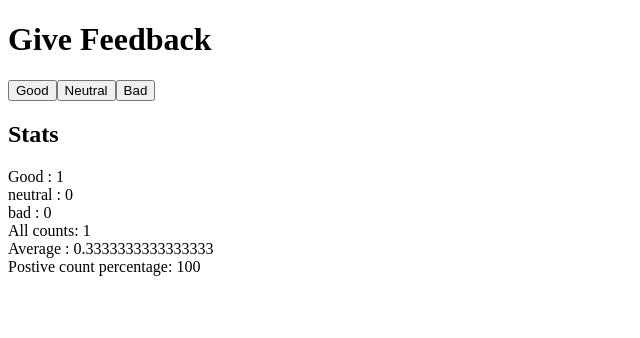
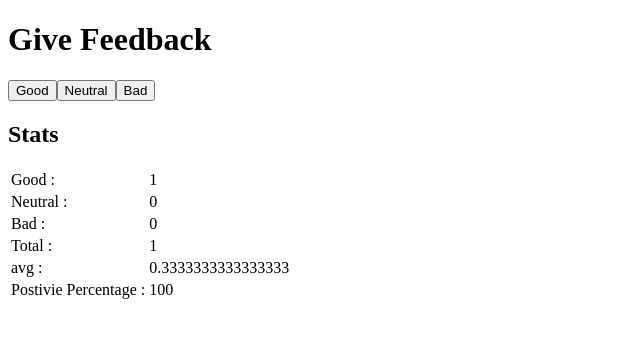
Before and after one commit to Devanshukoli/full-stack-submission-repo, a React (Vite) app: page / in a window 1280 px wide. Both pictures are taken after a click on the button "Good". Shown: the top 338 px of the page, without its empty margins (0-640 px from the left). Built offline with nearby package versions, Linux system fonts and the light colour scheme.

Commit message:
update statistics component to display our stats in tabular format

```diff
--- a/src/components/Statistics.jsx
+++ b/src/components/Statistics.jsx
@@ -1,18 +1,37 @@
-export default function Statistics ({ good, neutral, bad, total, avg, postiviePercentage }) {
+export default function Statistics({ good, neutral, bad, total, avg, postiviePercentage }) {
   return (
     <>
       <h2>Stats</h2>
-      <span>Good : {good}</span>
-      <br></br>
-      <span>neutral : {neutral}</span>
-      <br></br>
-      <span>bad : {bad}</span>
-      <br></br>
-      <span>All counts: {total}</span>
-      <br></br>
-      <span>Average : {avg}</span>
-      <br></br>
-      <span>Postive count percentage: {postiviePercentage}</span>
+
+      <table>
+        <tbody>
+
+          <tr>
+            <td>Good : </td>
+            <td>{good}</td>
+          </tr>
+          <tr>
+            <td>Neutral : </td>
+            <td>{neutral}</td>
+          </tr>
+          <tr>
+            <td>Bad : </td>
+            <td>{bad}</td>
+          </tr>
+          <tr>
+            <td>Total : </td>
+            <td>{total}</td>
+          </tr>
+          <tr>
+            <td>avg : </td>
+            <td>{avg}</td>
+          </tr>
+          <tr>
+            <td>Postivie Percentage : </td>
+            <td>{postiviePercentage}</td>
+          </tr>
+        </tbody>
+      </table>
     </>
   )
 }
```
